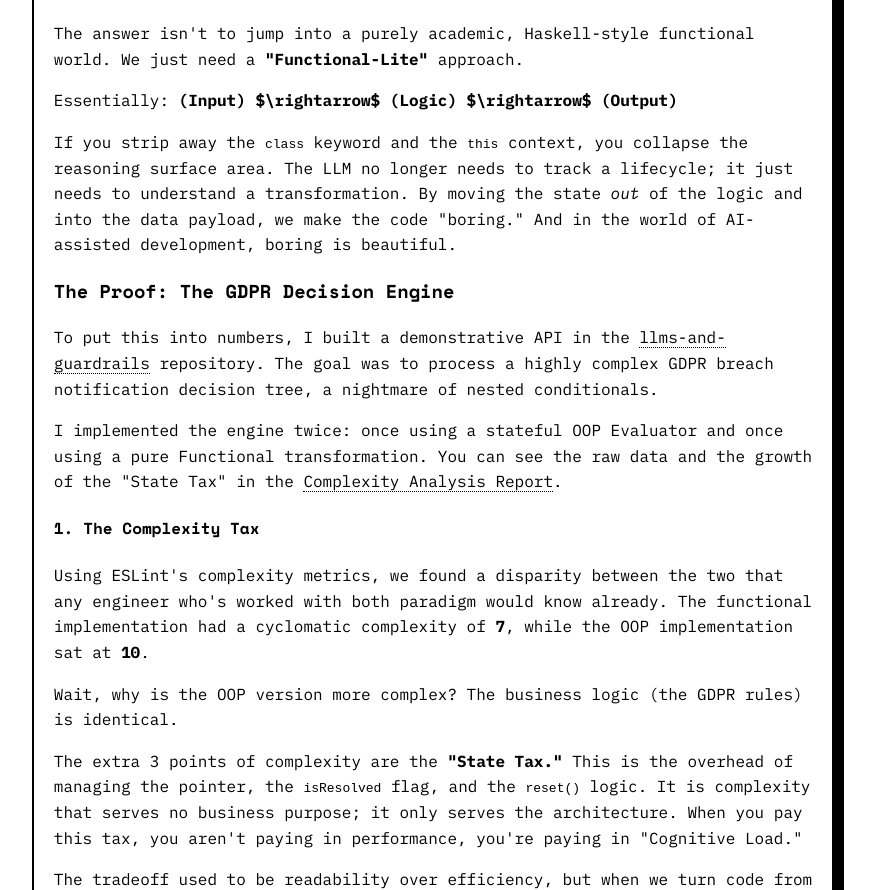
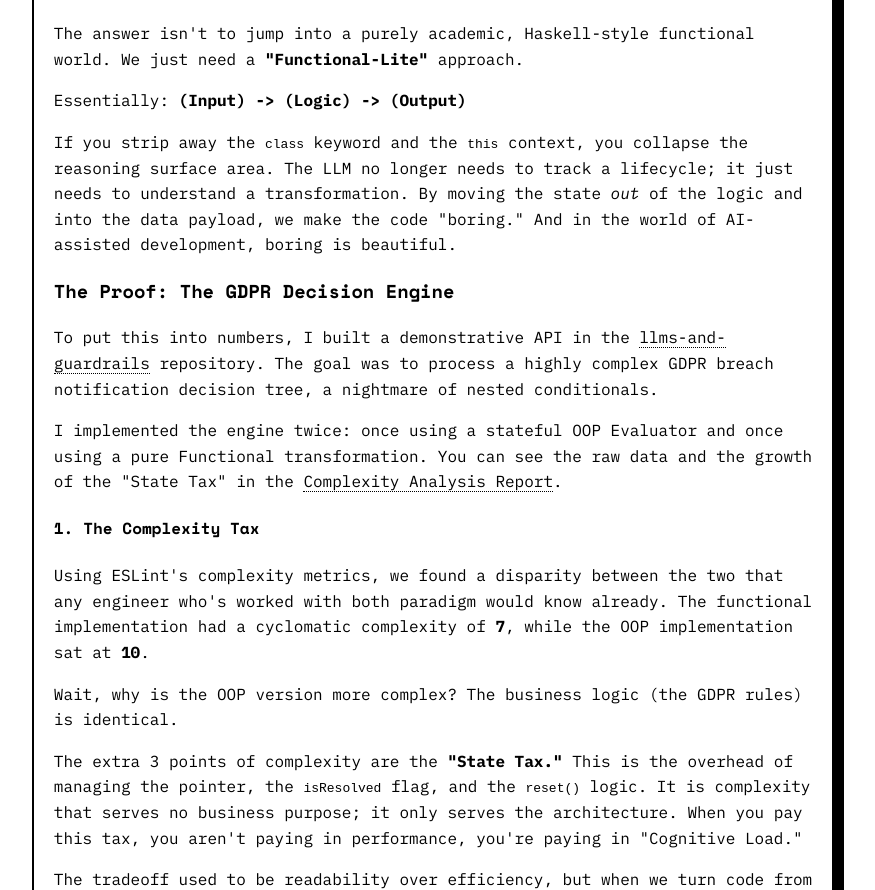
Before and after one commit to samrocksc/radjokes, an Eleventy site: page src/blog/predictability-gap.md in a window 1280 px wide. Shown: the part 2402-3292 px from the top of the page, without its empty margins (229-1104 px from the left). Built offline with nearby package versions, Linux system fonts and the light colour scheme; Eleventy itself is replaced by a stand-in of ours; files that its build step writes are made by us from their sources.

Commit message:
fix: replace LaTeX arrows with plain text arrows for web rendering

```diff
--- a/src/blog/predictability-gap.md
+++ b/src/blog/predictability-gap.md
@@ -50,7 +50,7 @@ I call this the "Fog of State." As the session goes on and the context window fi
 
 The answer isn't to jump into a purely academic, Haskell-style functional world. We just need a **"Functional-Lite"** approach.
 
-Essentially: **(Input) $\\rightarrow$ (Logic) $\\rightarrow$ (Output)**
+Essentially: **(Input) -> (Logic) -> (Output)**
 
 If you strip away the `class` keyword and the `this` context, you collapse the reasoning surface area. The LLM no longer needs to track a lifecycle; it just needs to understand a transformation. By moving the state *out* of the logic and into the data payload, we make the code "boring." And in the world of AI-assisted development, boring is beautiful.
 
```
